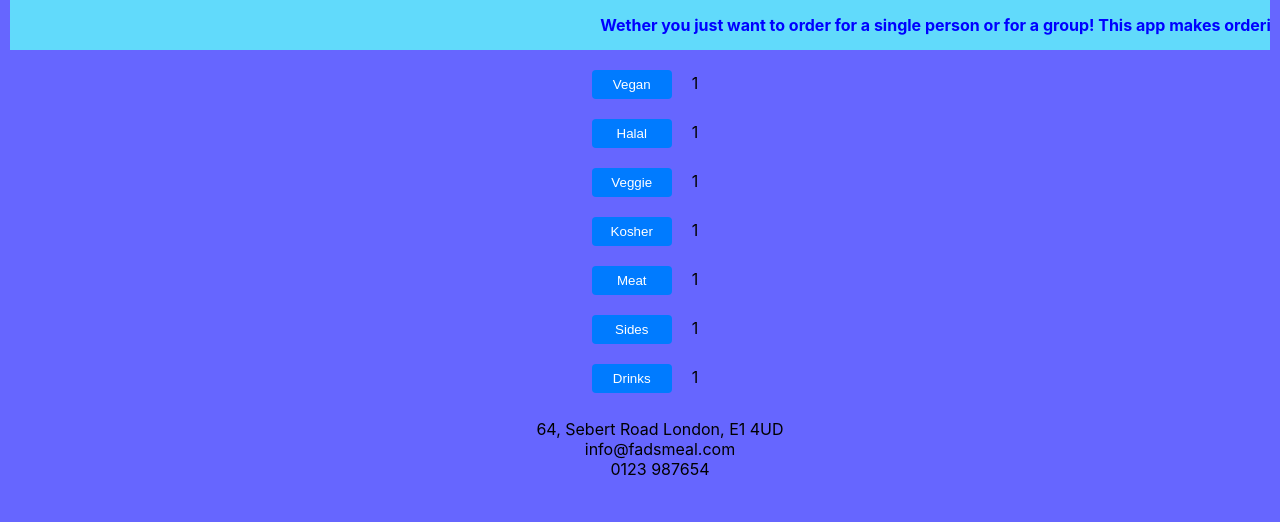
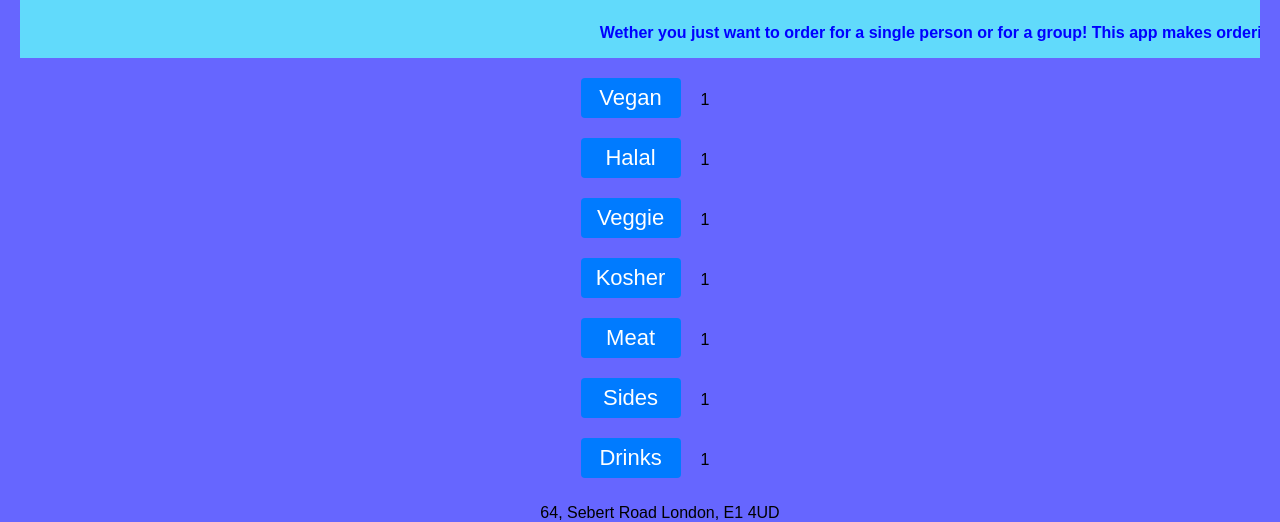
Before and after one commit to clems27/meal-counter, a React (Create React App) app: page / in a window 1280 px wide. Shown: the part 216-738 px from the top of the page. Built offline with nearby package versions, Linux system fonts and the light colour scheme.

Commit message:
button style added and button font-size ajustment

```diff
--- a/src/App.css
+++ b/src/App.css
@@ -44,8 +44,9 @@
   padding: .375rem .75rem;
   border-radius: .25rem;
   margin: 10px;
-  width:80px;
+  width:100px;
   margin-right: 20px;
+  font-size: 22px;
 }
 .header{
   background-color: #61dafb;
@@ -55,13 +56,17 @@
 li{
   list-style-type: none;
 }
-*{
+
+* {
   box-sizing: border-box;
 }
-body{
+body {
+  font-family: Arial, Helvetica, sans-serif;
+  width: 100%;
+  margin: auto;
+  padding: 10px;
   background-color:#6666ff;
 }
-
 .scroll-bar {
   width:100%;
  height: 50px;
```
